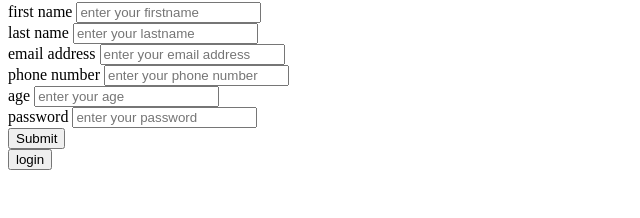
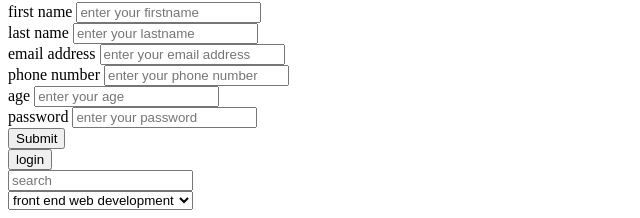
Before and after one commit to Minicoderop/my8thwebsite, a plain HTML site: page index.html in a window 1280 px wide. Shown: the part 1693-1911 px from the top of the page, without its empty margins (0-640 px from the left). Before the commit the page ends 1871 px from the top, so only its background shows below. Drawn offline with Linux system fonts and the light colour scheme.

Commit message:
drop down added

```diff
--- a/index.html
+++ b/index.html
@@ -69,9 +69,25 @@
         <input type="submit">
         <br>
         <button>login</button>
+        </form>
+
+        <!-- this is another form -->
+        <form action="">
+            <input type="text" placeholder="search">
+            <br>
 
 
-    </form>
+            <select name="" id="">
+                <option value="">front end web development</option>
+                <option value="">back end web development</option>
+                <option value="">mobile app development</option>
+                <option value="">database management</option>
+                <option value="">data science</option>
+            </select>
+
+
+
+        </form>
 
 
 
```
